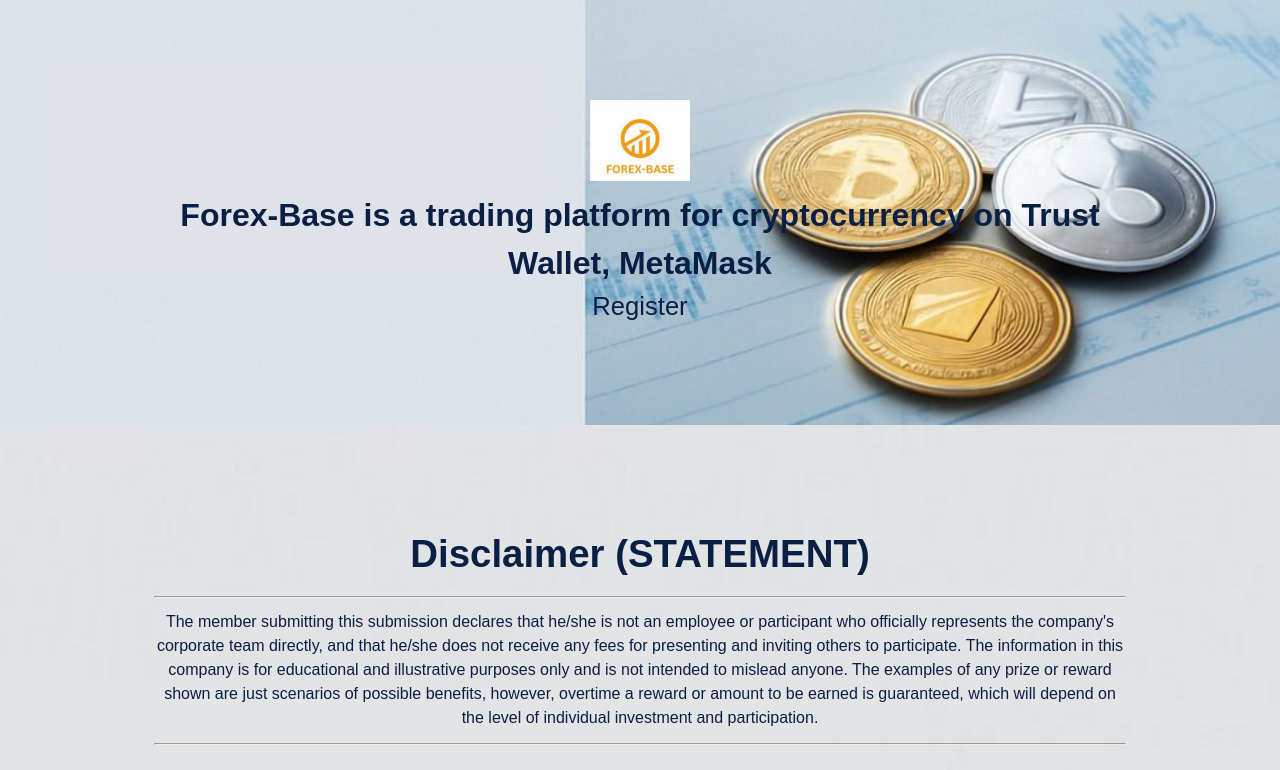
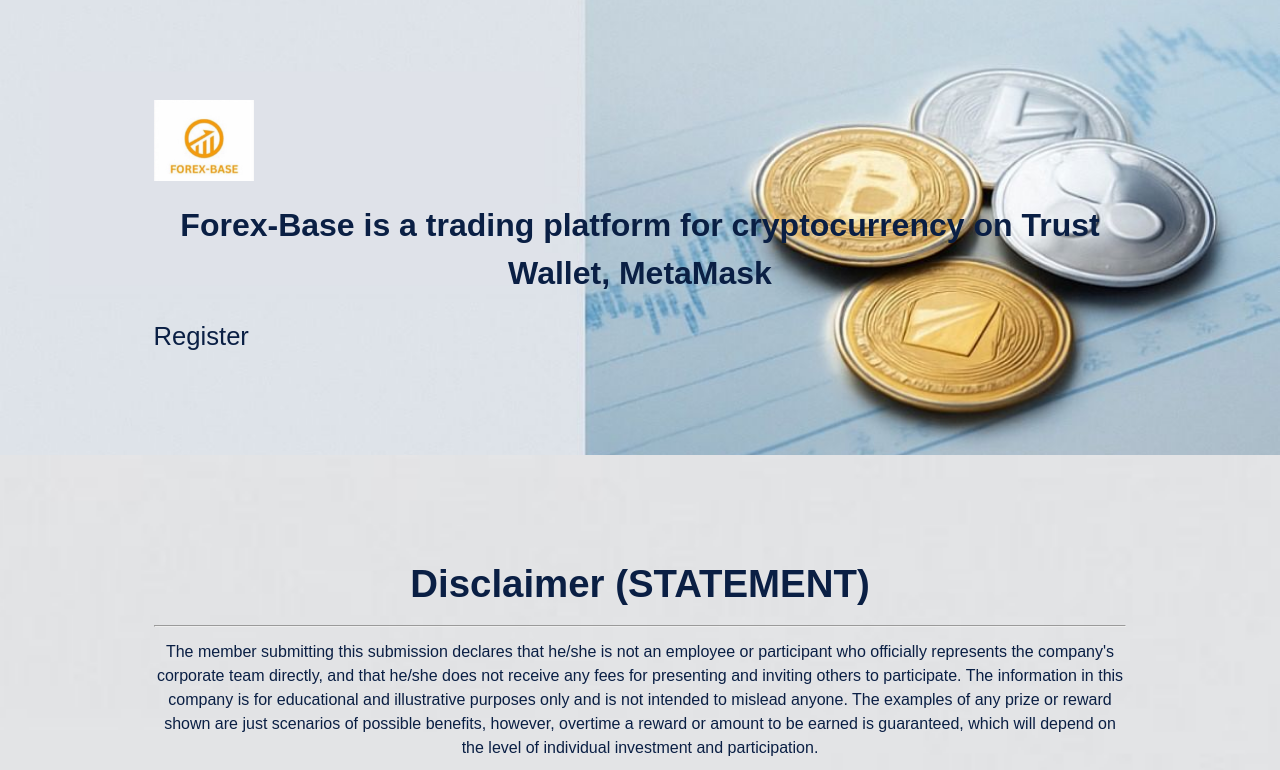
Before and after one commit to Forex-base/Forex-base, a plain HTML site: page index.html in a window 1280 px wide. Shown: the top 770 px of the page. Drawn offline with Linux system fonts and the light colour scheme.

Commit message:
Update style.css

```diff
--- a/css/style.css
+++ b/css/style.css
@@ -11,6 +11,19 @@
 
 html {
     font-size: 16px;
+}
+
+.header {
+  display: flex;
+  align-items: center; /* Align items vertically */
+  justify-content: space-between; /* Push image left, text right */
+  gap: 20px; /* Space between image and text */
+  flex-wrap: wrap; /* Keeps it responsive */
+}
+
+.logo-header {
+  width: 100px; /* Adjust to your preferred size */
+  height: auto;
 }
 
 h1 {
```
